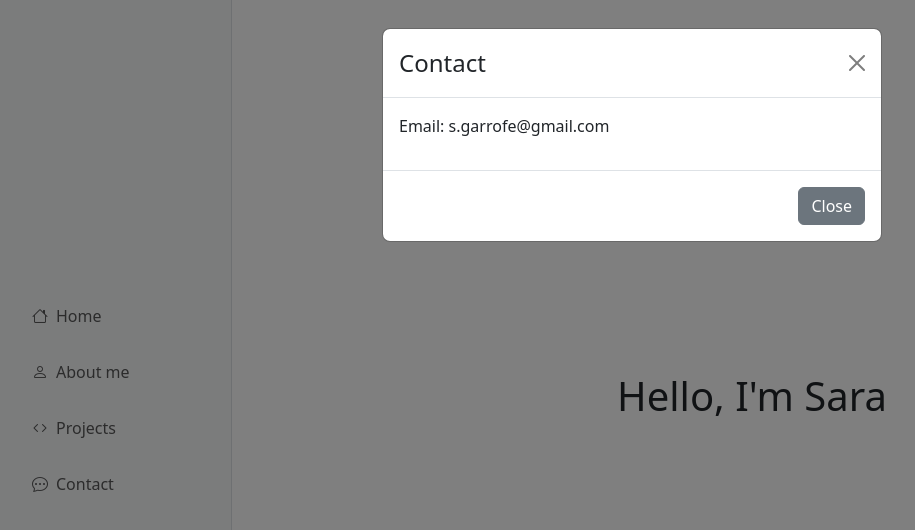
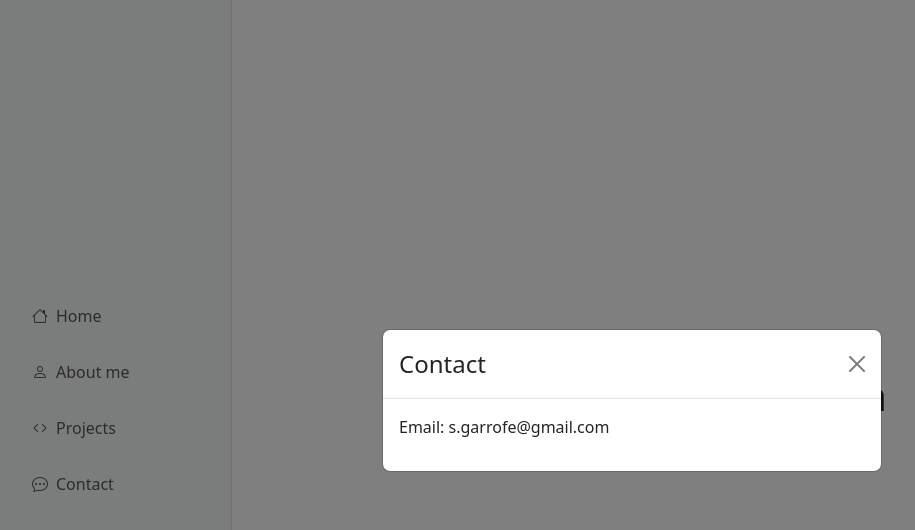
Before and after one commit to saragarrofe/saragarrofe, a React (Vite) app in the folder portfolio/: page / in a window 1280 px wide. Both pictures are taken after a click on the button "Contact". Shown: the top 530 px of the page, without its empty margins (8-923 px from the left). Built offline with nearby package versions, Linux system fonts and the light colour scheme.

Commit message:
fix(contact): some styles changes on contact modal

```diff
--- a/portfolio/src/components/Contact/Contact.tsx
+++ b/portfolio/src/components/Contact/Contact.tsx
@@ -1,4 +1,5 @@
-import { Button, Modal } from "react-bootstrap";
+import { Modal } from "react-bootstrap";
+import "./Contact.css"
 
 type ContactProps = {
     show: boolean;
@@ -8,18 +9,13 @@ type ContactProps = {
 export default function Contact({ show, handleClose }: ContactProps) {
     return (
         <>
-            <Modal show={show} onHide={handleClose}>
+            <Modal show={show} onHide={handleClose} dialogClassName="modal-dialog-centered">
                     <Modal.Header closeButton>
                         <Modal.Title>Contact</Modal.Title>
                     </Modal.Header>
                     <Modal.Body>
                         <p>Email: s.garrofe@gmail.com</p>
                     </Modal.Body>
-                    <Modal.Footer>
-                        <Button variant="secondary" onClick={handleClose}>
-                            Close
-                        </Button>
-                    </Modal.Footer>
             </Modal>
         </>
     )
```
Also changed, not shown: portfolio/src/components/Contact/Contact.css (added).
